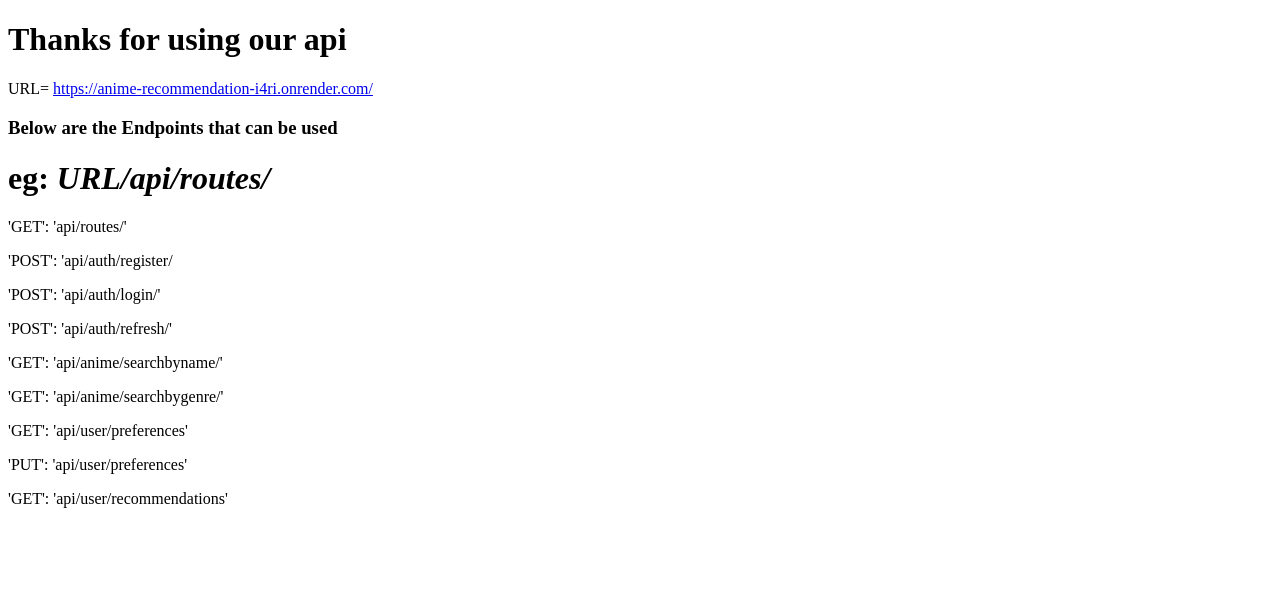
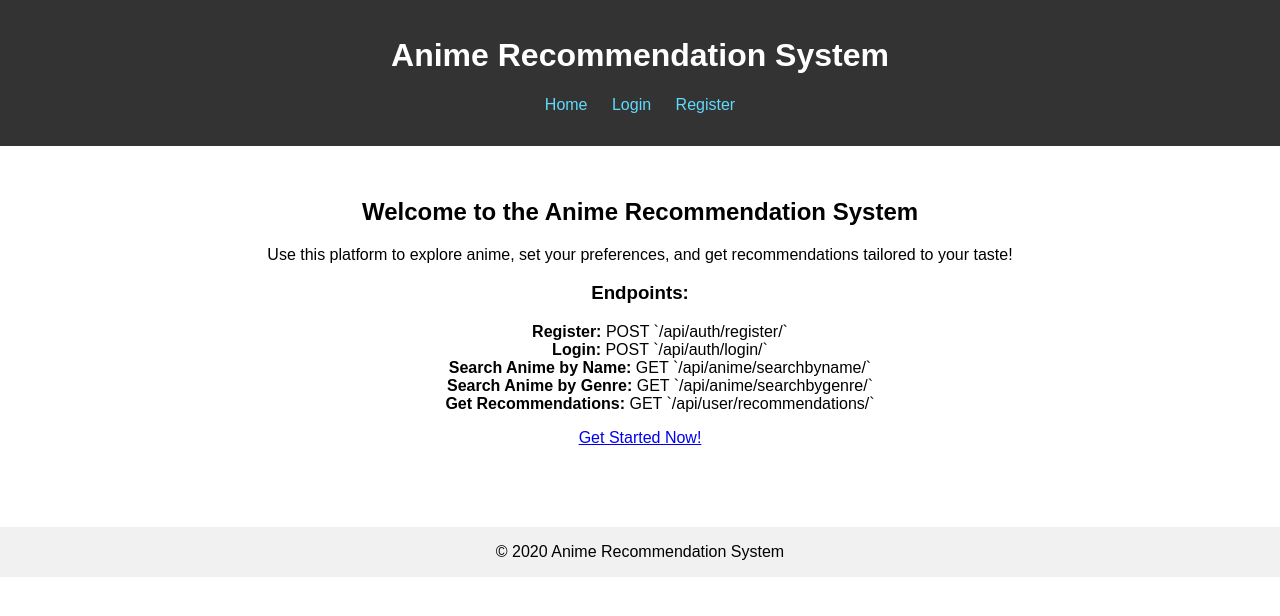
Before and after one commit to the-sleepingfox/anime_recommendation, a Django app: template anime_app/templates/home_page.html in a window 1280 px wide. Shown: the top 616 px of the page. Run offline with Django 5.2, Linux system fonts and the light colour scheme; the template is opened without the code that fills it: most values are stand-ins (such as "Sample title", 1, 10 or a date in 2020); parts of the project's set-up code (start-up, migrations or seed data) failed here and were passed over.

Commit message:
ui developing

```diff
--- /dev/null
+++ b/anime_app/templates/base.html
@@ -0,0 +1,65 @@
+<!DOCTYPE html>
+<html lang="en">
+<head>
+    <meta charset="UTF-8">
+    <meta name="viewport" content="width=device-width, initial-scale=1.0">
+    <title>Anime Recommendation System</title>
+    <style>
+        body {
+            font-family: Arial, sans-serif;
+            margin: 0;
+            padding: 0;
+            text-align: center;
+        }
+        header {
+            background-color: #333;
+            color: #fff;
+            padding: 1rem;
+        }
+        nav {
+            margin: 1rem 0;
+        }
+        nav a {
+            margin: 0 10px;
+            text-decoration: none;
+            color: #61dafb;
+        }
+        nav a:hover {
+            color: #21a1f1;
+        }
+        main {
+            padding: 2rem;
+        }
+        footer {
+            margin-top: 2rem;
+            padding: 1rem;
+            background: #f1f1f1;
+        }
+        ul li{
+            list-style: none;
+        }
+    </style>
+</head>
+<body>
+    <header>
+        <h1>Anime Recommendation System</h1>
+        <nav>
+            <a href="/">Home</a>
+            {% if user.is_authenticated %}
+                <a href="/dashboard/">Dashboard</a>
+                <a href="/logout/">Logout</a>
+            {% else %}
+                <a href="/login/">Login</a>
+                <a href="/register/">Register</a>
+            {% endif %}
+        </nav>
+    </header>
+    <main>
+        {% block content %}
+        {% endblock %}
+    </main>
+    <footer>
+        &copy; {{ year }} Anime Recommendation System
+    </footer>
+</body>
+</html>
--- a/anime_app/templates/home_page.html
+++ b/anime_app/templates/home_page.html
@@ -1,24 +1,15 @@
-<!DOCTYPE html>
-<html lang="en">
-<head>
-    <meta charset="UTF-8">
-    <meta name="viewport" content="width=device-width, initial-scale=1.0">
-    <title>Anime Recommendation API</title>
-</head>
-<body>
-    <H1>Thanks for using our api</H1>
-    <p>URL= <a href="https://anime-recommendation-i4ri.onrender.com/">https://anime-recommendation-i4ri.onrender.com/</a></p>
-    <h3>Below are the Endpoints that can be used</h3>
-        <h1 >eg: <i>URL/api/routes/</i></h1>
-    <p>'GET': 'api/routes/'</p>
-    <p>'POST': 'api/auth/register/</p>
-    <p>'POST': 'api/auth/login/'</p>
-    <p>'POST': 'api/auth/refresh/'</p>
-    <p>'GET': 'api/anime/searchbyname/'</p>
-    <p>'GET': 'api/anime/searchbygenre/'</p>
-    <p>'GET': 'api/user/preferences'</p>
-    <p>'PUT': 'api/user/preferences'</p>
-    <p>'GET': 'api/user/recommendations'</p>
+{% extends 'base.html' %}
 
-</body>
-</html>
+{% block content %}
+<h2>Welcome to the Anime Recommendation System</h2>
+<p>Use this platform to explore anime, set your preferences, and get recommendations tailored to your taste!</p>
+<h3>Endpoints:</h3>
+<ul>
+    <li><b>Register:</b> POST `/api/auth/register/`</li>
+    <li><b>Login:</b> POST `/api/auth/login/`</li>
+    <li><b>Search Anime by Name:</b> GET `/api/anime/searchbyname/`</li>
+    <li><b>Search Anime by Genre:</b> GET `/api/anime/searchbygenre/`</li>
+    <li><b>Get Recommendations:</b> GET `/api/user/recommendations/`</li>
+</ul>
+<p><a href="/register/">Get Started Now!</a></p>
+{% endblock %}
--- a/anime_recommendation/urls.py
+++ b/anime_recommendation/urls.py
@@ -3,7 +3,7 @@ from django.urls import path, include
 from anime_app.views import home_page
 
 urlpatterns = [
-    path('', home_page, name= "home_page" ),
+    path('', include('anime_app.uiurls') ),
     path('admin/', admin.site.urls),
     path('api/', include('anime_app.urls')),
 ]
```
Also changed, not shown: anime_app/templates/dashboard.html (added, +33 -0 lines), anime_app/templates/login.html (added, +12 -0 lines), anime_app/templates/recommendations.html (added, +15 -0 lines), anime_app/templates/register.html (added, +14 -0 lines), anime_app/templates/search_results.html (added, +18 -0 lines), anime_app/uiurls.py (added, +11 -0 lines), anime_app/views.py (+51 -0 lines).
